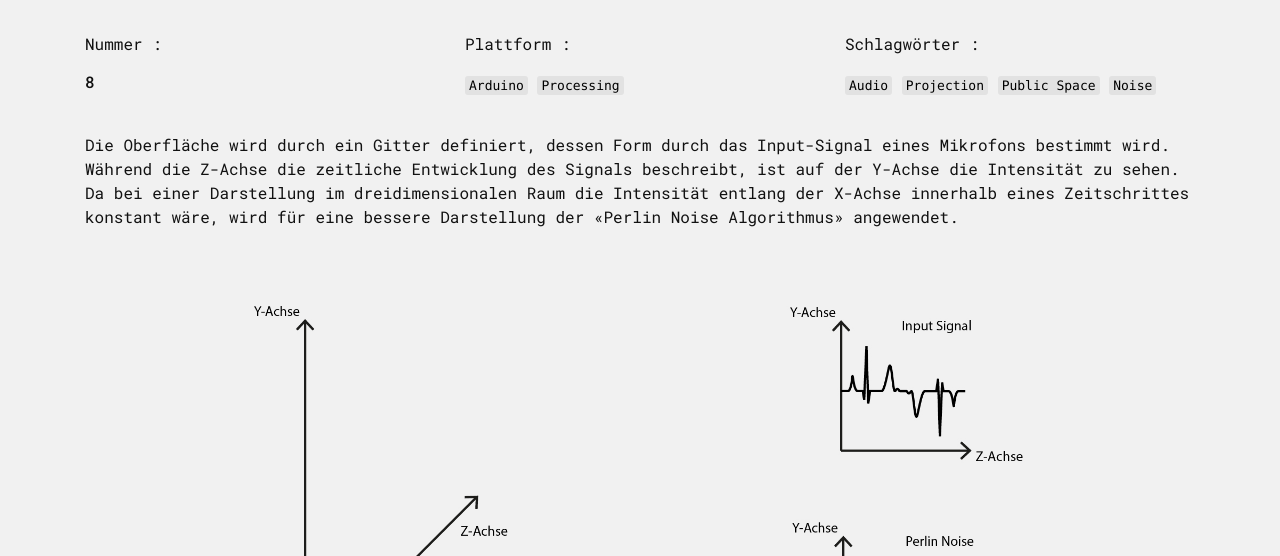
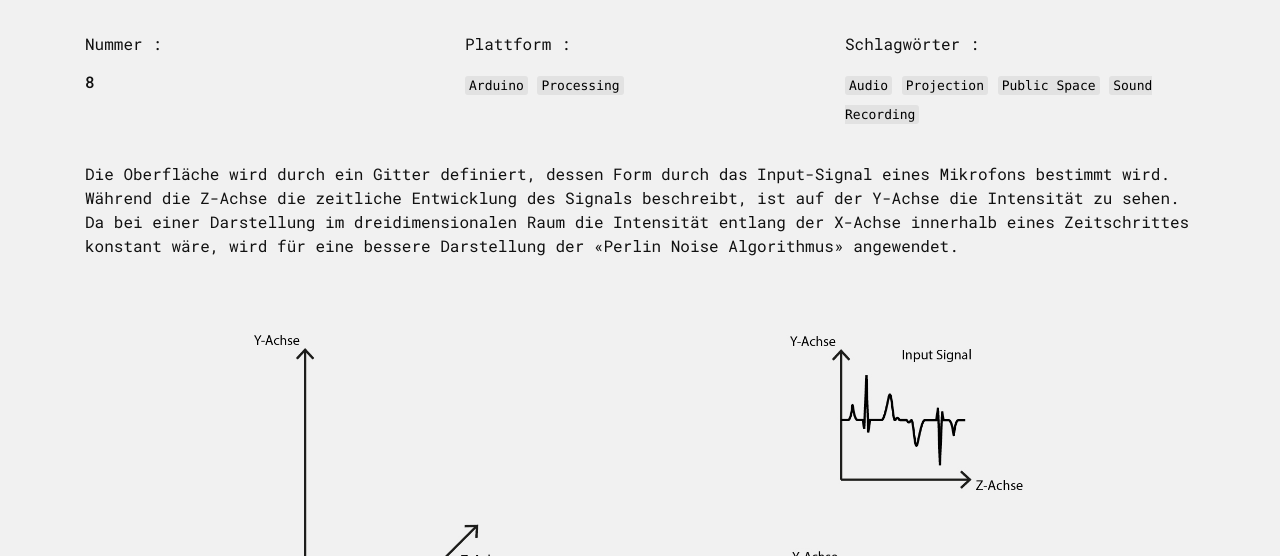
Before and after one commit to D3rKlabauter/D3rKlabauter.github.io, a plain HTML site: page project8.html in a window 1280 px wide. Shown: the part 244-800 px from the top of the page. Drawn offline with nearby package versions, Linux system fonts and the light colour scheme; a web font is replaced by a local one.

Commit message:
Update project8.html

```diff
--- a/project8.html
+++ b/project8.html
@@ -98,7 +98,7 @@
 
                                           <div class="col-lg-4">
                                                 <p class="wow fadeInUp">Schlagwörter :</p>
-                                                <h6 class="wow fadeInUp"><code>Audio</code> <code>Projection</code> <code>Public Space</code> <code>Noise</code></h6>
+                                                <h6 class="wow fadeInUp"><code>Audio</code> <code>Projection</code> <code>Public Space</code> <code>Sound Recording</code></h6>
                                           </div>
                                     </div>
                                     <br>
```
